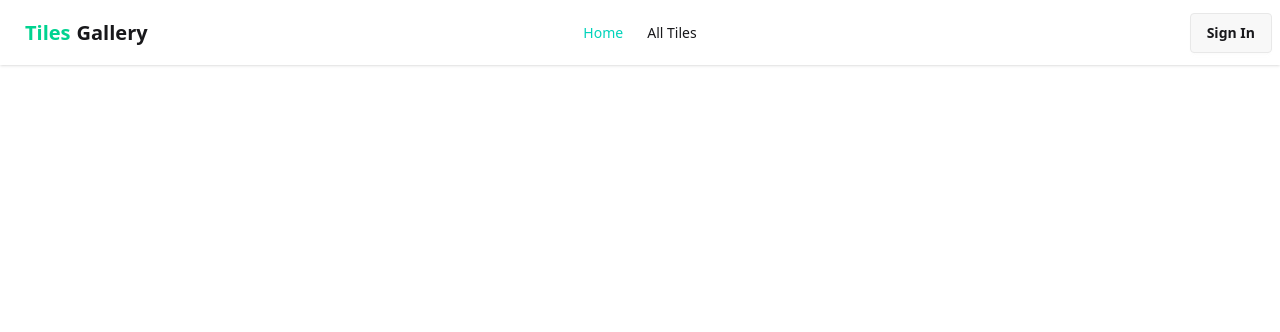
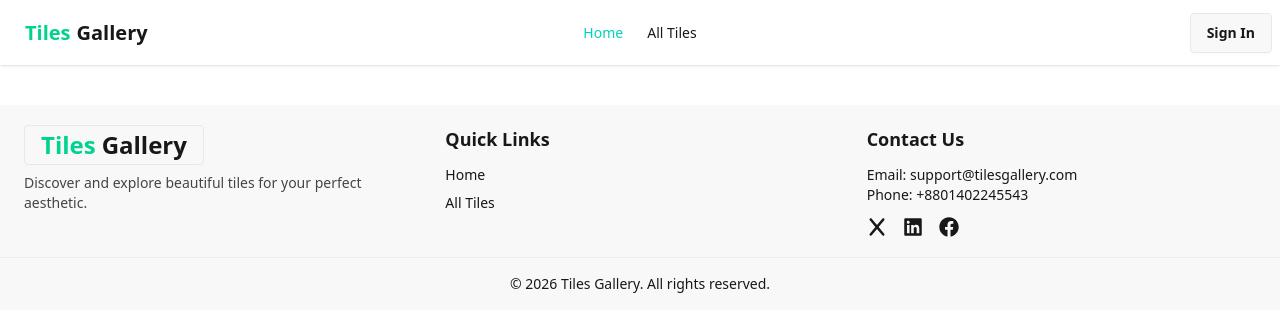
Before and after one commit to mdihbinah/Assignment-08, a Next.js app: page / in a window 1280 px wide. Shown: the top 332 px of the page. Built offline with nearby package versions, Linux system fonts and the light colour scheme.

Commit message:
Add footer.

```diff
--- a/src/app/layout.js
+++ b/src/app/layout.js
@@ -1,7 +1,7 @@
 import { Geist, Geist_Mono } from "next/font/google";
 import "./globals.css";
 import NavBar from "@/component/NavBar";
-// import Footer from "@/component/Footer";
+import Footer from "@/component/Footer";
 
 const geistSans = Geist({
   variable: "--font-geist-sans",
@@ -28,7 +28,7 @@ export default function RootLayout({ children }) {
       <body className="min-h-full flex flex-col">
         <NavBar></NavBar>
         {children}
-        {/* <Footer></Footer> */}
+        <Footer></Footer>
         </body>
     </html>
   );
--- /dev/null
+++ b/src/component/Footer.jsx
@@ -0,0 +1,56 @@
+'use client'
+import Link from "next/link";
+import { FaGithub, FaLinkedin, FaFacebook } from "react-icons/fa";
+import { FaX } from "react-icons/fa6";
+
+const Footer = () => {
+  return (
+    <footer className="bg-base-200 text-base-content mt-10">
+      <div className="container mx-auto px-6 py-5 grid gap-8 md:grid-cols-3">
+
+        <div>
+          <Link href={'/'} className="text-2xl btn font-bold"><span className="font-extrabold text-success">Tiles</span> Gallery</Link>
+
+          <p className="mt-2 text-sm opacity-80">
+            Discover and explore beautiful tiles for your perfect aesthetic.
+          </p>
+        </div>
+
+
+        <div>
+          <h3 className="font-semibold text-lg mb-3">Quick Links</h3>
+          <ul className="space-y-2 text-sm">
+            <li><Link href="/" className="hover:underline">Home</Link></li>
+            <li><Link href="/all-tiles" className="hover:underline">All Tiles</Link></li>
+          </ul>
+        </div>
+
+
+        <div>
+          <h3 className="font-semibold text-lg mb-3">Contact Us</h3>
+          <p className="text-sm">Email: support@tilesgallery.com</p>
+          <p className="text-sm mb-3">Phone: +8801402245543</p>
+
+          <div className="flex gap-4 mt-2 text-xl">
+            <a href="https://x.com" target="_blank">
+              <FaX className="hover:text-success " />
+            </a>
+            <a href="https://linkedin.com" target="_blank">
+              <FaLinkedin className="hover:text-success" />
+            </a>
+            <a href="https://facebook.com" target="_blank">
+              <FaFacebook className="hover:text-success" />
+            </a>
+          </div>
+        </div>
+      </div>
+
+
+      <div className="border-t border-base-300 text-center py-4 text-sm">
+        © {new Date().getFullYear()} Tiles Gallery. All rights reserved.
+      </div>
+    </footer>
+  );
+};
+
+export default Footer;
```
